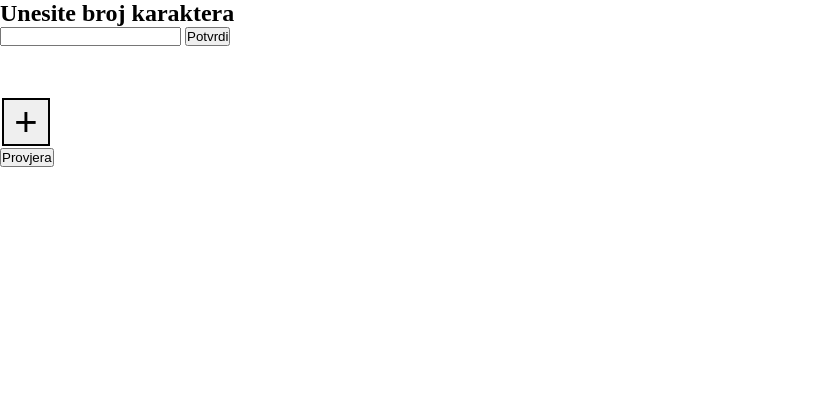
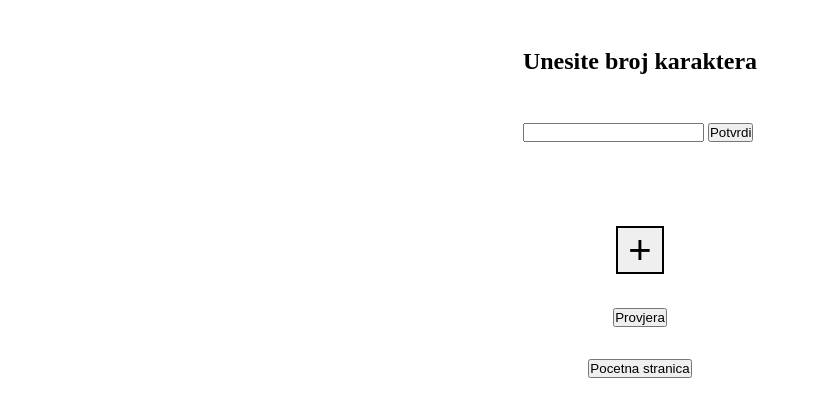
Before and after one commit to Rajan1RESS/JS_Domaci_3, a plain HTML site: page zadatak2/index.html in a window 1280 px wide. Both pictures are taken after a click on the button "Potvrdi". Shown: the whole page, without its empty margins (0-819 px from the left). Drawn offline with Linux system fonts and the light colour scheme.

Commit message:
2.zad funkcionalnost zavrsena v3

```diff
--- a/zadatak2/index.html
+++ b/zadatak2/index.html
@@ -9,7 +9,7 @@
     <title>Zadatak 2</title>
 </head>
 <body>
-    <div>
+    <div class="unos-tekst">
         <h2>Unesite broj karaktera </h2>
         <form action="">
             <input type="text" id="broj">
@@ -22,5 +22,8 @@
     <div>
         <button id="check">Provjera</button>
     </div>
+    <div>
+        <button id="pocetna_str">Pocetna stranica</button>
+    </div>
 </body>
 </html>
--- a/zadatak2/script.js
+++ b/zadatak2/script.js
@@ -6,6 +6,10 @@ function klik_dugmeta(){
 const sub_dugme = document.getElementById("sub_dugme");
 
 sub_dugme.addEventListener("click", () => {
+    let t = document.querySelector(".final-text");
+    if(t!==null)
+        t.remove();
+
     let board = document.getElementById("board");
     while(board.firstChild!=null){
         board.firstChild.remove();
@@ -115,3 +119,8 @@ const provjera = document.getElementById("check");
 provjera.addEventListener("click", () => {
     checkLetters();
 });
+
+const dugme_za_povratak = document.querySelector("#pocetna_str");
+dugme_za_povratak.addEventListener("click", () => {
+    location.href = "/main.html";
+});
--- a/zadatak2/style.css
+++ b/zadatak2/style.css
@@ -4,10 +4,23 @@
     box-sizing: border-box;
 }
 
+body{
+    align-items: center;
+    display: flex;
+    flex-direction: column;
+    gap: 2em;
+}
+
+.unos-tekst h2{
+    margin-top: 2em;
+    margin-bottom: 2em;
+}
+
 #board{
     display: flex;
     align-items: center;
     flex-direction: row;
+    flex-wrap: wrap;
 }
 
 .box-element{
```
